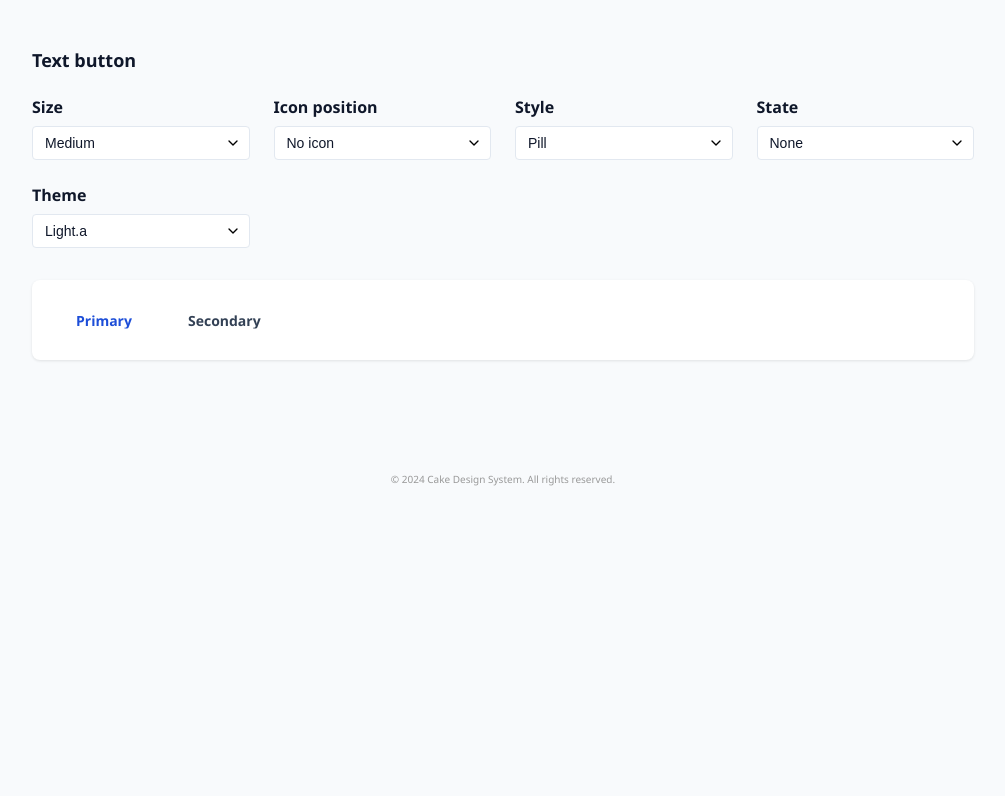
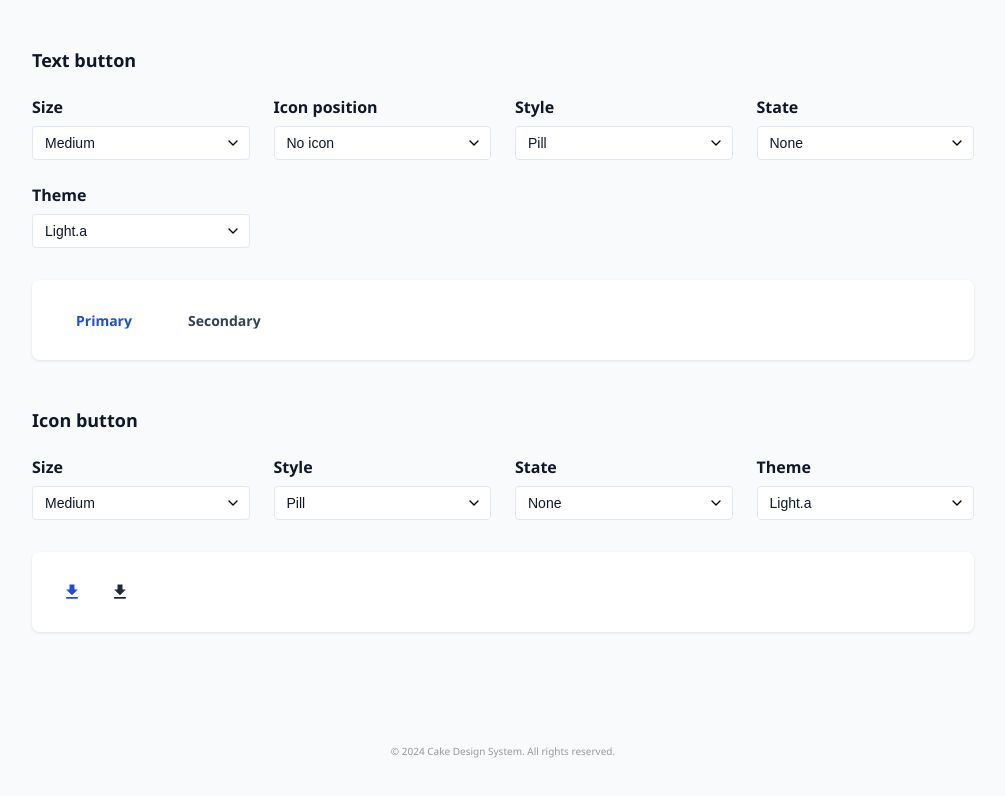
Before and after one commit to cake-admin/cakev2, a React (Create React App) app: page /components/button in a window 1280 px wide. Shown: the part 829-1625 px from the top of the page, without its empty margins (262-1267 px from the left). Before the commit the page ends 1375 px from the top, so only its background shows below. Built offline with nearby package versions, Linux system fonts and the light colour scheme.

Commit message:
fix: button component updates
- Fixed text color hover behavior for disabled/loading states
- Removed 'with icon' text from button labels
- Removed small size option from basic and text buttons
- Removed px declarations from icon button size dropdown

```diff
--- a/src/components/design-system/Button.js
+++ b/src/components/design-system/Button.js
@@ -2,6 +2,7 @@ import React from 'react';
 import styled, { keyframes } from 'styled-components';
 import PropTypes from 'prop-types';
 import OpenInNewIcon from '@mui/icons-material/OpenInNew';
+import DownloadIcon from '@mui/icons-material/Download';
 
 /**
  * Button variants for different purposes
@@ -10,10 +11,16 @@ const BUTTON_VARIANTS = {
   PRIMARY: 'primary',
   SECONDARY: 'secondary',
   DANGER: 'danger',
-  TEXT: 'text'
+  TEXT: 'text',
+  ICON: 'icon'
 };
 
 const TEXT_VARIANTS = {
+  PRIMARY: 'primary',
+  SECONDARY: 'secondary'
+};
+
+const ICON_VARIANTS = {
   PRIMARY: 'primary',
   SECONDARY: 'secondary'
 };
@@ -22,8 +29,10 @@ const TEXT_VARIANTS = {
  * Size variants for the button
  */
 const BUTTON_SIZES = {
+  SMALL: 'small',
   MEDIUM: 'medium',
-  LARGE: 'large'
+  LARGE: 'large',
+  XLARGE: 'xlarge'
 };
 
 /**
@@ -43,7 +52,10 @@ const BUTTON_STYLES = {
   SQUARE: 'square'
 };
 
-const getBackgroundColor = (variant, isDarkMode) => {
+const getBackgroundColor = (variant, isDarkMode, iconVariant) => {
+  if (variant === BUTTON_VARIANTS.ICON) {
+    return 'transparent'; // Default state: no background for icon buttons
+  }
   if (variant === BUTTON_VARIANTS.TEXT) {
     return 'transparent'; // Default state: no background for text buttons
   }
@@ -73,15 +85,24 @@ const getBackgroundColor = (variant, isDarkMode) => {
   }
 };
 
-const getHoverBackgroundColor = (variant, isDarkMode, textVariant) => {
+const getHoverBackgroundColor = (variant, isDarkMode, textVariant, iconVariant) => {
+  if (variant === BUTTON_VARIANTS.ICON) {
+    if (iconVariant === ICON_VARIANTS.PRIMARY) {
+      return isDarkMode ? 'rgba(59, 130, 246, 0.45)' : '#DBEAFE'; // Primary icon button hover: #3B82F6 45% opacity in dark mode, light blue in light mode
+    }
+    if (isDarkMode) {
+      return 'rgba(100, 116, 139, 0.25)'; // Secondary icon button dark mode hover: #64748B with 25% opacity
+    }
+    return '#E2E8F0'; // Secondary icon button light mode hover: Slate 200
+  }
   if (variant === BUTTON_VARIANTS.TEXT) {
     if (isDarkMode) {
-      if (variant === BUTTON_VARIANTS.TEXT && textVariant === TEXT_VARIANTS.PRIMARY) {
+      if (textVariant === TEXT_VARIANTS.PRIMARY) {
         return 'rgba(59, 130, 246, 0.45)'; // Primary text button dark mode hover: #3B82F6 45% opacity
       }
       return 'rgba(100, 116, 139, 0.25)'; // Secondary text button dark mode hover: #64748B with 25% opacity
     }
-    if (variant === BUTTON_VARIANTS.TEXT && textVariant === TEXT_VARIANTS.PRIMARY) {
+    if (textVariant === TEXT_VARIANTS.PRIMARY) {
       return '#DBEAFE'; // Primary text button light mode hover: Light blue
     }
     return '#E2E8F0'; // Secondary text button light mode hover: Slate 200
@@ -112,15 +133,24 @@ const getHoverBackgroundColor = (variant, isDarkMode, textVariant) => {
   }
 };
 
-const getPressedBackgroundColor = (variant, isDarkMode, textVariant) => {
+const getPressedBackgroundColor = (variant, isDarkMode, textVariant, iconVariant) => {
+  if (variant === BUTTON_VARIANTS.ICON) {
+    if (iconVariant === ICON_VARIANTS.PRIMARY) {
+      return isDarkMode ? 'rgba(59, 130, 246, 0.35)' : '#BFDBFE'; // Primary icon button pressed: #3B82F6 35% opacity in dark mode, darker blue in light mode
+    }
+    if (isDarkMode) {
+      return 'rgba(100, 116, 139, 0.35)'; // Secondary icon button dark mode pressed: #64748B with 35% opacity
+    }
+    return '#CBD5E1'; // Secondary icon button light mode pressed: Slate 300
+  }
   if (variant === BUTTON_VARIANTS.TEXT) {
     if (isDarkMode) {
-      if (variant === BUTTON_VARIANTS.TEXT && textVariant === TEXT_VARIANTS.PRIMARY) {
+      if (textVariant === TEXT_VARIANTS.PRIMARY) {
         return 'rgba(59, 130, 246, 0.35)'; // Primary text button dark mode pressed: #3B82F6 35% opacity
       }
       return 'rgba(100, 116, 139, 0.35)'; // Secondary text button dark mode pressed: #64748B with 35% opacity
     }
-    if (variant === BUTTON_VARIANTS.TEXT && textVariant === TEXT_VARIANTS.PRIMARY) {
+    if (textVariant === TEXT_VARIANTS.PRIMARY) {
       return '#BFDBFE'; // Primary text button light mode pressed: Slightly darker blue
     }
     return '#CBD5E1'; // Secondary text button light mode pressed: Slate 300
@@ -151,13 +181,18 @@ const getPressedBackgroundColor = (variant, isDarkMode, textVariant) => {
   }
 };
 
-const getTextColor = (variant, isDarkMode, textVariant) => {
+const getTextColor = (variant, isDarkMode, textVariant, iconVariant) => {
+  if (variant === BUTTON_VARIANTS.ICON) {
+    if (iconVariant === ICON_VARIANTS.PRIMARY) {
+      return isDarkMode ? '#93C5FD' : '#1D4ED8'; // Primary icon button: Blue 300 in dark mode, Blue 700 in light mode
+    }
+    return isDarkMode ? '#E2E8F0' : '#1E293B'; // Secondary icon button: Slate 200 in dark mode, Slate 800 in light mode
+  }
   if (variant === BUTTON_VARIANTS.TEXT) {
     if (textVariant === TEXT_VARIANTS.PRIMARY) {
       return isDarkMode ? '#93C5FD' : '#1D4ED8'; // Primary text button color
-    } else {
-      return isDarkMode ? '#E2E8F0' : '#334155'; // Secondary text: Slate 200 in dark mode, Slate 700 in light mode
     }
+    return isDarkMode ? '#E2E8F0' : '#334155'; // Secondary text button: Slate 200 in dark mode, Slate 700 in light mode
   }
 
   if (isDarkMode) {
@@ -195,13 +230,45 @@ const spin = keyframes`
 `;
 
 const LoadingSpinner = styled.div`
-  width: 12px;
-  height: 12px;
+  width: ${props => {
+    if (props.variant === BUTTON_VARIANTS.ICON) {
+      switch (props.size) {
+        case BUTTON_SIZES.SMALL:
+          return '16px';
+        case BUTTON_SIZES.MEDIUM:
+          return '20px';
+        case BUTTON_SIZES.LARGE:
+          return '24px';
+        case BUTTON_SIZES.XLARGE:
+          return '28px';
+        default:
+          return '20px';
+      }
+    }
+    return props.size === BUTTON_SIZES.LARGE ? '20px' : '16px';
+  }};
+  height: ${props => {
+    if (props.variant === BUTTON_VARIANTS.ICON) {
+      switch (props.size) {
+        case BUTTON_SIZES.SMALL:
+          return '16px';
+        case BUTTON_SIZES.MEDIUM:
+          return '20px';
+        case BUTTON_SIZES.LARGE:
+          return '24px';
+        case BUTTON_SIZES.XLARGE:
+          return '28px';
+        default:
+          return '20px';
+      }
+    }
+    return props.size === BUTTON_SIZES.LARGE ? '20px' : '16px';
+  }};
   border: 2px solid ${props => props.isDarkMode ? '#52525B' : '#CBD5E1'};
   border-top: 2px solid ${props => props.isDarkMode ? '#93C5FD' : '#1D4ED8'};
   border-radius: 50%;
   animation: ${spin} 0.8s linear infinite;
-  margin-left: 8px;
+  margin: 0;
 `;
 
 const StyledButton = styled.button`
@@ -215,10 +282,16 @@ const StyledButton = styled.button`
   &:hover {
     color: ${props => {
       if (props.$disabled || props.$loading) {
-        return props.isDarkMode ? '#9CA3AF' : '#475569';
+        return props.isDarkMode ? '#9CA3AF' : '#475569'; // Keep disabled/loading color unchanged on hover
+      }
+      if (props.variant === BUTTON_VARIANTS.ICON) {
+        if (props.iconVariant === ICON_VARIANTS.PRIMARY) {
+          return props.isDarkMode ? '#93C5FD' : '#1E40AF'; // Primary icon hover color
+        }
+        return props.isDarkMode ? '#E2E8F0' : '#0F172A'; // Secondary icon hover color: Slate 200 in dark mode, Slate 900 in light mode
       }
       if (props.variant === BUTTON_VARIANTS.TEXT) {
-        if (props.textVariant === TEXT_VARIANTS.PRIMARY && !props.$disabled && !props.$loading) {
+        if (props.textVariant === TEXT_VARIANTS.PRIMARY) {
           return props.isDarkMode ? '#93C5FD' : '#1E3A8A';
         }
         return props.isDarkMode ? '#E2E8F0' : '#1E293B'; // Secondary text hover color
@@ -231,10 +304,16 @@ const StyledButton = styled.button`
   &:active {
     color: ${props => {
       if (props.$disabled || props.$loading) {
-        return props.isDarkMode ? '#9CA3AF' : '#475569';
+        return props.isDarkMode ? '#9CA3AF' : '#475569';  // Keep disabled/loading color unchanged on active
+      }
+      if (props.variant === BUTTON_VARIANTS.ICON) {
+        if (props.iconVariant === ICON_VARIANTS.PRIMARY) {
+          return props.isDarkMode ? '#93C5FD' : '#1E3A8A'; // Primary icon pressed color
+        }
+        return props.isDarkMode ? '#E2E8F0' : '#0F172A'; // Secondary icon pressed color
       }
       if (props.variant === BUTTON_VARIANTS.TEXT) {
-        if (props.textVariant === TEXT_VARIANTS.PRIMARY && !props.$disabled && !props.$loading) {
+        if (props.textVariant === TEXT_VARIANTS.PRIMARY) {
           return props.isDarkMode ? '#93C5FD' : '#1E3A8A';
         }
         return props.isDarkMode ? '#E2E8F0' : '#0F172A'; // Secondary text pressed color
@@ -243,13 +322,36 @@ const StyledButton = styled.button`
     }};
   }
   padding: ${props => {
+    if (props.variant === BUTTON_VARIANTS.ICON) {
+      return '0';
+    }
     const verticalPadding = props.size === BUTTON_SIZES.LARGE ? '12px' : '8px';
     const horizontalPadding = props.size === BUTTON_SIZES.LARGE ? '24px' : '20px';
     return `${verticalPadding} ${horizontalPadding}`;
   }};
-  height: ${props => props.size === BUTTON_SIZES.LARGE ? '40px' : '32px'};
-  max-width: 264px;
-  width: fit-content;
+  height: ${props => {
+    if (props.variant === BUTTON_VARIANTS.ICON) {
+      switch (props.size) {
+        case BUTTON_SIZES.SMALL:
+          return '24px';
+        case BUTTON_SIZES.MEDIUM:
+          return '32px';
+        case BUTTON_SIZES.LARGE:
+          return '40px';
+        case BUTTON_SIZES.XLARGE:
+          return '48px';
+        default:
+          return '32px';
+      }
+    }
+    return props.size === BUTTON_SIZES.LARGE ? '40px' : '32px';
+  }};
+  width: ${props => props.variant === BUTTON_VARIANTS.ICON ? 'auto' : 'fit-content'};
+  aspect-ratio: ${props => props.variant === BUTTON_VARIANTS.ICON ? '1 / 1' : 'auto'};
+  max-width: ${props => props.variant === BUTTON_VARIANTS.ICON ? 'none' : '264px'};
+  display: ${props => props.variant === BUTTON_VARIANTS.ICON ? 'inline-flex' : 'inline-flex'};
+  justify-content: center;
+  align-items: center;
   white-space: nowrap;
   overflow: hidden;
   text-rendering: geometricPrecision;
@@ -274,18 +376,23 @@ const StyledButton = styled.button`
 
   background-color: ${props => {
     if (props.$disabled || props.$loading) {
-      return props.variant === BUTTON_VARIANTS.TEXT ? 'transparent' : (props.isDarkMode ? '#1F2937' : '#E5E7EB');
+      return 'transparent';  // No background for disabled/loading states
     }
     return getBackgroundColor(props.variant, props.isDarkMode);
   }};
   color: ${props => {
     if (props.$disabled || props.$loading) {
-      return props.isDarkMode ? '#9CA3AF' : '#475569';
+      return props.isDarkMode ? '#9CA3AF' : '#475569';  // Consistent disabled/loading color
     }
-    return getTextColor(props.variant, props.isDarkMode, props.textVariant);
+    return getTextColor(props.variant, props.isDarkMode, props.textVariant, props.iconVariant);
   }};
   border: none;
-  border-radius: ${props => props.buttonStyle === BUTTON_STYLES.PILL ? '100px' : '4px'};
+  border-radius: ${props => {
+    if (props.variant === BUTTON_VARIANTS.ICON) {
+      return props.buttonStyle === BUTTON_STYLES.PILL ? '100%' : '4px';  // Circular for pill, 4px for square
+    }
+    return props.buttonStyle === BUTTON_STYLES.PILL ? '100px' : '4px';
+  }};
   font-family: 'Segoe UI', sans-serif;
   font-weight: 600;
   font-size: ${props => props.size === BUTTON_SIZES.LARGE ? '16px' : '14px'};
@@ -298,18 +405,18 @@ const StyledButton = styled.button`
   &:hover {
     background-color: ${props => {
       if (props.$disabled || props.$loading) {
-        return props.variant === BUTTON_VARIANTS.TEXT ? 'transparent' : (props.isDarkMode ? '#1F2937' : '#E5E7EB');
+        return 'transparent';  // No hover background for disabled/loading states
       }
-      return getHoverBackgroundColor(props.variant, props.isDarkMode, props.textVariant);
+      return getHoverBackgroundColor(props.variant, props.isDarkMode, props.textVariant, props.iconVariant);
     }};
   }
 
   &:active {
     background-color: ${props => {
       if (props.$disabled || props.$loading) {
-        return props.variant === BUTTON_VARIANTS.TEXT ? 'transparent' : (props.isDarkMode ? '#1F2937' : '#E5E7EB');
+        return 'transparent';  // No active background for disabled/loading states
       }
-      return getPressedBackgroundColor(props.variant, props.isDarkMode, props.textVariant);
+      return getPressedBackgroundColor(props.variant, props.isDarkMode, props.textVariant, props.iconVariant);
     }};
   }
 
@@ -317,6 +424,9 @@ const StyledButton = styled.button`
     outline: none;
     box-shadow: ${props => {
       const focusColor = props.isDarkMode ? '#93C5FD' : '#1D4ED8';
+      if (props.variant === BUTTON_VARIANTS.ICON) {
+        return `0 0 0 2px ${focusColor}`;  // Simple circular outline for icon buttons
+      }
       return `0 0 0 2px ${props.isDarkMode ? '#18181B' : '#FFFFFF'}, 0 0 0 5px ${focusColor}`;
     }};
   }
@@ -325,8 +435,40 @@ const StyledButton = styled.button`
     display: flex;
     align-items: center;
     justify-content: center;
-    width: ${props => props.size === BUTTON_SIZES.LARGE ? '20px' : '16px'};
-    height: ${props => props.size === BUTTON_SIZES.LARGE ? '20px' : '16px'};
+    width: ${props => {
+      if (props.variant === BUTTON_VARIANTS.ICON) {
+        switch (props.size) {
+          case BUTTON_SIZES.SMALL:
+            return '16px';
+          case BUTTON_SIZES.MEDIUM:
+            return '20px';
+          case BUTTON_SIZES.LARGE:
+            return '24px';
+          case BUTTON_SIZES.XLARGE:
+            return '28px';
+          default:
+            return '20px';
+        }
+      }
+      return props.size === BUTTON_SIZES.LARGE ? '20px' : '16px';
+    }};
+    height: ${props => {
+      if (props.variant === BUTTON_VARIANTS.ICON) {
+        switch (props.size) {
+          case BUTTON_SIZES.SMALL:
+            return '16px';
+          case BUTTON_SIZES.MEDIUM:
+            return '20px';
+          case BUTTON_SIZES.LARGE:
+            return '24px';
+          case BUTTON_SIZES.XLARGE:
+            return '28px';
+          default:
+            return '20px';
+        }
+      }
+      return props.size === BUTTON_SIZES.LARGE ? '20px' : '16px';
+    }};
     flex-shrink: 0;
     color: ${props => {
       if (props.$disabled || props.$loading) {
@@ -345,6 +487,7 @@ const StyledButton = styled.button`
 const Button = ({
   variant = BUTTON_VARIANTS.PRIMARY,
   textVariant = TEXT_VARIANTS.PRIMARY,
+  iconVariant = ICON_VARIANTS.PRIMARY,
   size = BUTTON_SIZES.MEDIUM,
   iconPosition = ICON_POSITIONS.NONE,
   buttonStyle = BUTTON_STYLES.PILL,
@@ -356,13 +499,9 @@ const Button = ({
   onClick,
   ...props
 }) => {
-  const showIcon = iconPosition !== ICON_POSITIONS.NONE && !loading;
-  const icon = <OpenInNewIcon />;
-
-  const getButtonLabel = () => {
-    const variantName = variant.charAt(0).toUpperCase() + variant.slice(1).toLowerCase();
-    return iconPosition !== ICON_POSITIONS.NONE ? `${variantName} with icon` : variantName;
-  };
+  const isIconButton = variant === BUTTON_VARIANTS.ICON;
+  const showIcon = (iconPosition !== ICON_POSITIONS.NONE && !loading) || isIconButton;
+  const icon = isIconButton ? <DownloadIcon /> : <OpenInNewIcon />;
 
   const handleClick = (e) => {
     if (disabled || loading) return;
@@ -373,6 +512,7 @@ const Button = ({
     <StyledButton
       variant={variant}
       textVariant={textVariant}
+      iconVariant={iconVariant}
       size={size}
       buttonStyle={buttonStyle}
       $disabled={disabled}
@@ -383,10 +523,10 @@ const Button = ({
       aria-disabled={disabled || loading}
       {...props}
     >
-      {!loading && iconPosition === ICON_POSITIONS.LEFT && <span className="icon">{icon}</span>}
-      <span className="button-text">{label}</span>
-      {!loading && iconPosition === ICON_POSITIONS.RIGHT && <span className="icon">{icon}</span>}
-      {loading && <LoadingSpinner isDarkMode={isDarkMode} />}
+      {!loading && (isIconButton || iconPosition === ICON_POSITIONS.LEFT) && <span className="icon">{icon}</span>}
+      {!isIconButton && <span className="button-text">{label}</span>}
+      {!loading && !isIconButton && iconPosition === ICON_POSITIONS.RIGHT && <span className="icon">{icon}</span>}
+      {loading && <LoadingSpinner variant={variant} size={size} isDarkMode={isDarkMode} />}
     </StyledButton>
   );
 };
@@ -396,6 +536,8 @@ Button.propTypes = {
   variant: PropTypes.oneOf(Object.values(BUTTON_VARIANTS)),
   /** The variant for text buttons (primary or secondary) */
   textVariant: PropTypes.oneOf(Object.values(TEXT_VARIANTS)),
+  /** The variant for icon buttons (primary or secondary) */
+  iconVariant: PropTypes.oneOf(Object.values(ICON_VARIANTS)),
   /** The size variant of the button */
   size: PropTypes.oneOf(Object.values(BUTTON_SIZES)),
   /** Position of the icon relative to text */
@@ -418,5 +560,5 @@ Button.propTypes = {
   focused: PropTypes.bool,
 };
 
-export { BUTTON_VARIANTS, BUTTON_SIZES, ICON_POSITIONS, BUTTON_STYLES, TEXT_VARIANTS };
+export { BUTTON_VARIANTS, BUTTON_SIZES, ICON_POSITIONS, BUTTON_STYLES, TEXT_VARIANTS, ICON_VARIANTS };
 export default Button;
--- a/src/pages/ButtonPage.js
+++ b/src/pages/ButtonPage.js
@@ -1,6 +1,6 @@
 import React, { useState } from 'react';
 import styled from 'styled-components';
-import Button, { BUTTON_VARIANTS, BUTTON_SIZES, ICON_POSITIONS, BUTTON_STYLES } from '../components/design-system/Button';
+import Button, { BUTTON_VARIANTS, BUTTON_SIZES, ICON_POSITIONS, BUTTON_STYLES, ICON_VARIANTS } from '../components/design-system/Button';
 
 const PageContainer = styled.div`
   padding: 24px;
@@ -133,17 +133,23 @@ const ButtonPage = () => {
   const [textButtonStyle, setTextButtonStyle] = useState(BUTTON_STYLES.PILL);
   const isTextDarkMode = textTheme === THEMES.DARK_A;
 
+  // Icon button section state
+  const [iconSize, setIconSize] = useState(BUTTON_SIZES.MEDIUM);
+  const [iconState, setIconState] = useState('');
+  const [iconTheme, setIconTheme] = useState(THEMES.LIGHT_A);
+  const [iconButtonStyle, setIconButtonStyle] = useState(BUTTON_STYLES.PILL);
+  const isIconDarkMode = iconTheme === THEMES.DARK_A;
+
   const capitalizeFirstLetter = (string) => {
     return string.charAt(0).toUpperCase() + string.slice(1).toLowerCase();
   };
 
   const getBasicButtonLabel = (variant) => {
-    const variantName = variant.charAt(0).toUpperCase() + variant.slice(1).toLowerCase();
-    return basicIconPosition !== ICON_POSITIONS.NONE ? `${variantName} with icon` : variantName;
+    return variant.charAt(0).toUpperCase() + variant.slice(1).toLowerCase();
   };
 
   const getTextButtonLabel = (variant) => {
-    return textIconPosition !== ICON_POSITIONS.NONE ? `${variant} with icon` : variant;
+    return variant;
   };
 
   return (
@@ -163,9 +169,11 @@ const ButtonPage = () => {
           <Control>
             <Label>Size</Label>
             <Select value={basicSize} onChange={(e) => setBasicSize(e.target.value)}>
-              {Object.values(BUTTON_SIZES).map((size) => (
-                <option key={size} value={size}>{capitalizeFirstLetter(size)}</option>
-              ))}
+              {Object.values(BUTTON_SIZES)
+                .filter(size => size !== BUTTON_SIZES.SMALL)
+                .map((size) => (
+                  <option key={size} value={size}>{capitalizeFirstLetter(size)}</option>
+                ))}
             </Select>
           </Control>
 
@@ -206,7 +214,7 @@ const ButtonPage = () => {
 
         <PreviewSection isDarkMode={isBasicDarkMode}>
           {Object.values(BUTTON_VARIANTS)
-            .filter(variant => variant !== BUTTON_VARIANTS.TEXT)
+            .filter(variant => variant !== BUTTON_VARIANTS.TEXT && variant !== BUTTON_VARIANTS.ICON)
             .map((variant) => (
               <Button
                 key={variant}
@@ -247,9 +255,11 @@ const ButtonPage = () => {
           <Control>
             <Label>Size</Label>
             <Select value={textSize} onChange={(e) => setTextSize(e.target.value)}>
-              {Object.values(BUTTON_SIZES).map((size) => (
-                <option key={size} value={size}>{capitalizeFirstLetter(size)}</option>
-              ))}
+              {Object.values(BUTTON_SIZES)
+                .filter(size => size !== BUTTON_SIZES.SMALL)
+                .map((size) => (
+                  <option key={size} value={size}>{capitalizeFirstLetter(size)}</option>
+                ))}
             </Select>
           </Control>
 
@@ -313,6 +323,71 @@ const ButtonPage = () => {
           />
         </PreviewSection>
       </Section>
+
+      <Section>
+        <SectionTitle>Icon button</SectionTitle>
+        <ControlsGrid>
+          <Control>
+            <Label>Size</Label>
+            <Select value={iconSize} onChange={(e) => setIconSize(e.target.value)}>
+              <option value={BUTTON_SIZES.SMALL}>Small</option>
+              <option value={BUTTON_SIZES.MEDIUM}>Medium</option>
+              <option value={BUTTON_SIZES.LARGE}>Large</option>
+              <option value={BUTTON_SIZES.XLARGE}>XLarge</option>
+            </Select>
+          </Control>
+
+          <Control>
+            <Label>Style</Label>
+            <Select value={iconButtonStyle} onChange={(e) => setIconButtonStyle(e.target.value)}>
+              <option value={BUTTON_STYLES.PILL}>Pill</option>
+              <option value={BUTTON_STYLES.SQUARE}>Square</option>
+            </Select>
+          </Control>
+
+          <Control>
+            <Label>State</Label>
+            <Select value={iconState} onChange={(e) => setIconState(e.target.value)}>
+              <option value="">None</option>
+              <option value={STATES.DISABLED}>Disabled</option>
+              <option value={STATES.LOADING}>Loading</option>
+            </Select>
+          </Control>
+
+          <Control>
+            <Label>Theme</Label>
+            <Select value={iconTheme} onChange={(e) => setIconTheme(e.target.value)}>
+              <option value={THEMES.LIGHT_A}>Light.a</option>
+              <option value={THEMES.DARK_A}>Dark.a</option>
+            </Select>
+          </Control>
+        </ControlsGrid>
+
+        <PreviewSection isDarkMode={isIconDarkMode}>
+          <Button
+            variant={BUTTON_VARIANTS.ICON}
+            iconVariant={ICON_VARIANTS.PRIMARY}
+            size={iconSize}
+            iconPosition={ICON_POSITIONS.NONE}
+            buttonStyle={iconButtonStyle}
+            aria-label="Download"
+            disabled={iconState === STATES.DISABLED}
+            loading={iconState === STATES.LOADING}
+            isDarkMode={isIconDarkMode}
+          />
+          <Button
+            variant={BUTTON_VARIANTS.ICON}
+            iconVariant={ICON_VARIANTS.SECONDARY}
+            size={iconSize}
+            iconPosition={ICON_POSITIONS.NONE}
+            buttonStyle={iconButtonStyle}
+            aria-label="Download"
+            disabled={iconState === STATES.DISABLED}
+            loading={iconState === STATES.LOADING}
+            isDarkMode={isIconDarkMode}
+          />
+        </PreviewSection>
+      </Section>
     </PageContainer>
   );
 };
```
